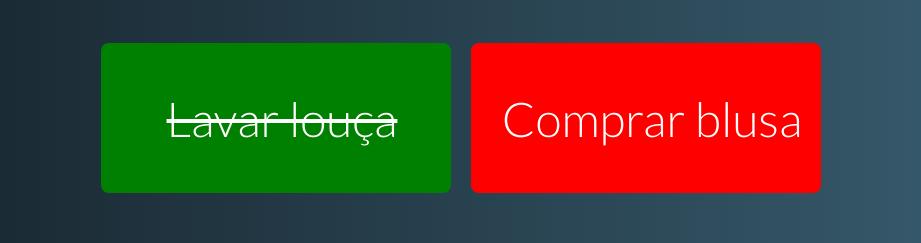
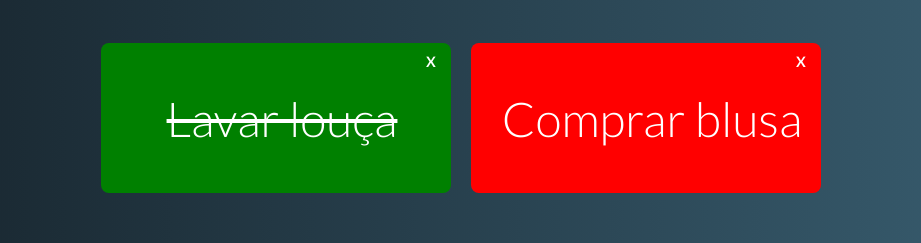
Before and after one commit to franciscojml/curso-vue, a Vue app in the folder projeto-02-tarefas/: page / in a window 1280 px wide. Shown: the part 398-641 px from the top of the page, without its empty margins (179-1100 px from the left). Built offline with nearby package versions, Linux system fonts and the light colour scheme.

Commit message:
componente-deletetask

```diff
--- a/projeto-02-tarefas/src/App.vue
+++ b/projeto-02-tarefas/src/App.vue
@@ -2,7 +2,7 @@
 	<div id="app">
 		<h1>Tarefas</h1>
 		<NewTask @taskAdded="addTask"/>
-		<TaskGrid :tasks="tasks" />
+		<TaskGrid :tasks="tasks" @taskDeleted="deleteTask" />
 	</div>
 </template>
 
@@ -30,6 +30,9 @@
 					pending: task.pending || true
 				})
 			}
+		},
+		deleteTask(i){
+			this.tasks.splice(i, 1)
 		}
 	},
 }
--- a/projeto-02-tarefas/src/components/Task.vue
+++ b/projeto-02-tarefas/src/components/Task.vue
@@ -1,27 +1,27 @@
 <template>
   <div class="task" :class="stateClass">
-        <template>
+    <span class="close" @click="$emit('taskDeleted', task)">X</span>
     <div>{{task.name}}</div>
-        </template>
   </div>
 </template>
 <script>
 export default {
-    props:{
-        task: {type: Object, require: true}
+  props: {
+    task: { type: Object, require: true }
   },
   computed: {
-        stateClass(){
+    stateClass() {
       return {
         pending: this.task.pending,
         done: !this.task.pending
+      };
     }
   }
-    },
-}
+};
 </script>
 <style >
 .task {
+    position: relative;
   box-sizing: border-box;
   width: 350px;
   height: 150px;
@@ -47,4 +47,25 @@
   background-color: green;
   text-decoration: line-through;
 }
+
+.pending .close{
+    background-color: red;
+}
+
+.pending .done{
+    background-color: green;
+}
+
+.close{
+    position: absolute;
+    right: 10px;
+    top: 10px;
+    font-size: 0.9rem;
+    font-weight: 600;
+    height: 20px;
+    width: 20px;
+    border-radius: 10px;
+    display: flex;
+    justify-content: center;
+}
 </style>
--- a/projeto-02-tarefas/src/components/TaskGrid.vue
+++ b/projeto-02-tarefas/src/components/TaskGrid.vue
@@ -1,7 +1,7 @@
 <template>
     <div class="task-grid">
         <template v-if="tasks.length">
-            <Task v-for="task in tasks" :key="task.name" :task="task"/>
+            <Task v-for="(task, i) in tasks" :key="task.name" :task="task" @taskDeleted="$emit('taskDeleted', i)"/>
         </template>
         <p v-else class="no-task">Sua vida está em dia!</p>
     </div>
```
Lines whose indentation alone changed are shown as unchanged.
